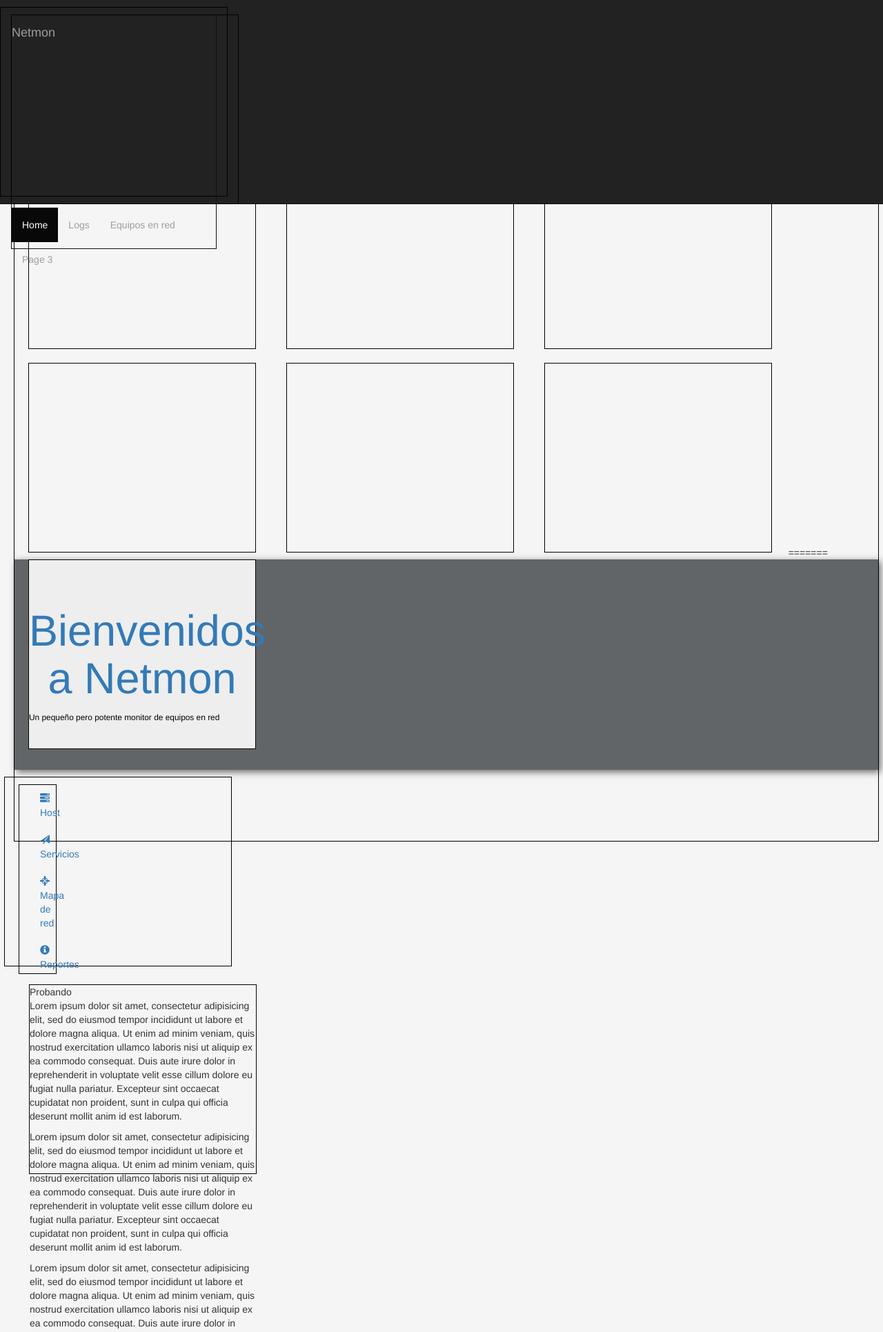
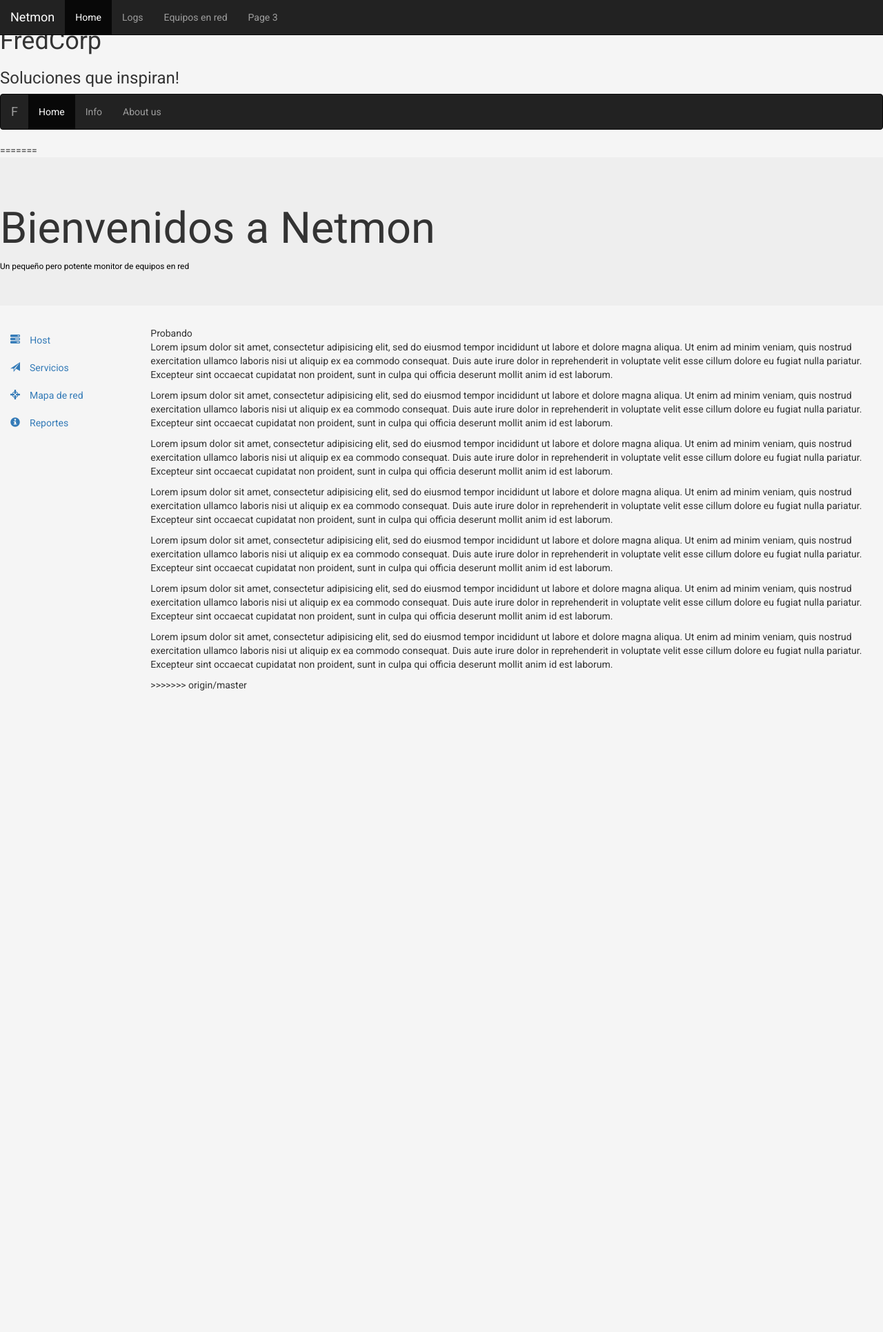
Before and after one commit to roderick12345/adminserver, a PHP site: page /index.html in a window 1280 px wide. Shown: the top 1931 px of the page at 69% size. After the commit the page ends 1001 px from the top, so only its background shows below. Run offline with PHP 8.4, Linux system fonts and the light colour scheme.

Commit message:
migracion

```diff
--- a/css/esttilos.css
+++ b/css/esttilos.css
@@ -1,44 +1,4 @@
-<<<<<<< HEAD
 
-body {
-	background: rgb(215,219,221);
-}
-body header div{
-border: 1px solid black;
-
-
-}
-header{
-
-	background: rgb(98,101,103);
-	box-shadow: 3px 3px 10px rgba(0, 0, 0, 0.6);
-
-}
-body header  div h1,h3 {
-	text-align: center;
-	color: rgb(171,178,185);
-
-
-}
-
-#padre{
-	border: 1px solid black;
-	width: 98%;
-	height: 1000px;
-}
-
-article div{
-	width: 330px;
-	height: 275px;
-	border: 1px solid black;
-	display: inline-block;
-	margin-right: 20px;
-	margin-top: 10px;
-	margin-bottom: 5px;
-	margin-left: 20px;
-}
-
-=======
 *{margin: 0;padding: 0;font-family: 'Roboto', sans-serif;}
 body{background-color: #f5f5f5;}
 .jumbotron{
@@ -48,12 +8,23 @@ nav{
 	margin: 0;
 }
 
-div.jumbotron h1{
-	color: #337ab7;
-}
-
 .small{
 	color: #010101;
 	font-style: bold;
 }
->>>>>>> origin/master
+
+img.imagen{
+	width: 40%;
+	height: 40%;
+	min-width: 130px;
+	min-height: 130px;
+	max-width: 230px;
+	max-height: 230px;
+}
+button.status{
+	border-radius: 50%;
+	width: 17px;
+	height: 17px;
+	padding: 5px;
+	margin-left: 60px;
+}
--- /dev/null
+++ b/netmon/etc/datos.php
@@ -0,0 +1,5 @@
+<?php
+function datos(){
+
+				}
+?>
```
Also changed, not shown: index.php (added, +32 -0 lines), netmon/etc/hosts.json (added, +16 -0 lines), views/encabezado.html (added, +26 -0 lines), views/home.html (added, +38 -0 lines), datos.php (added), imagenes/servers.png (added).
